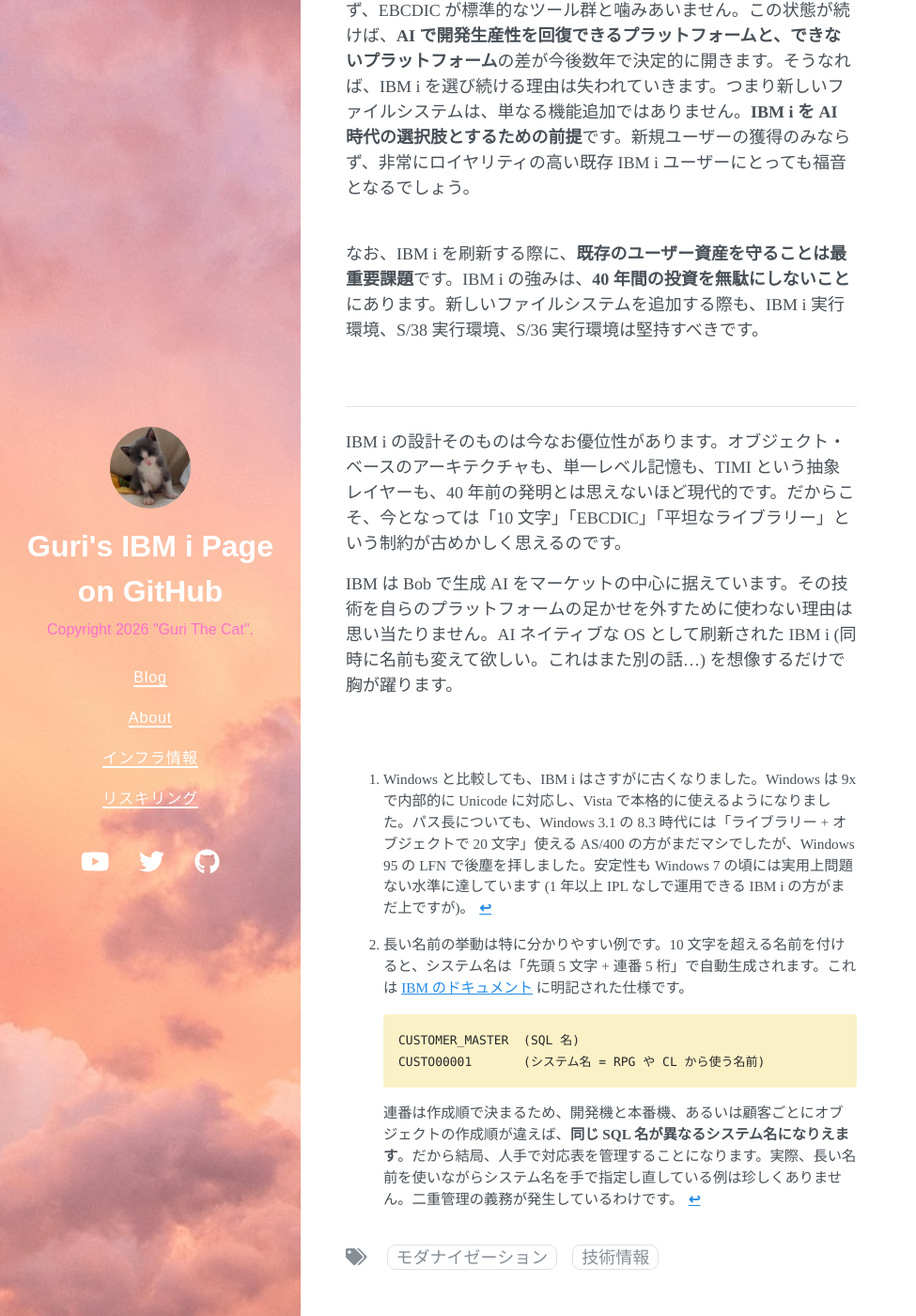
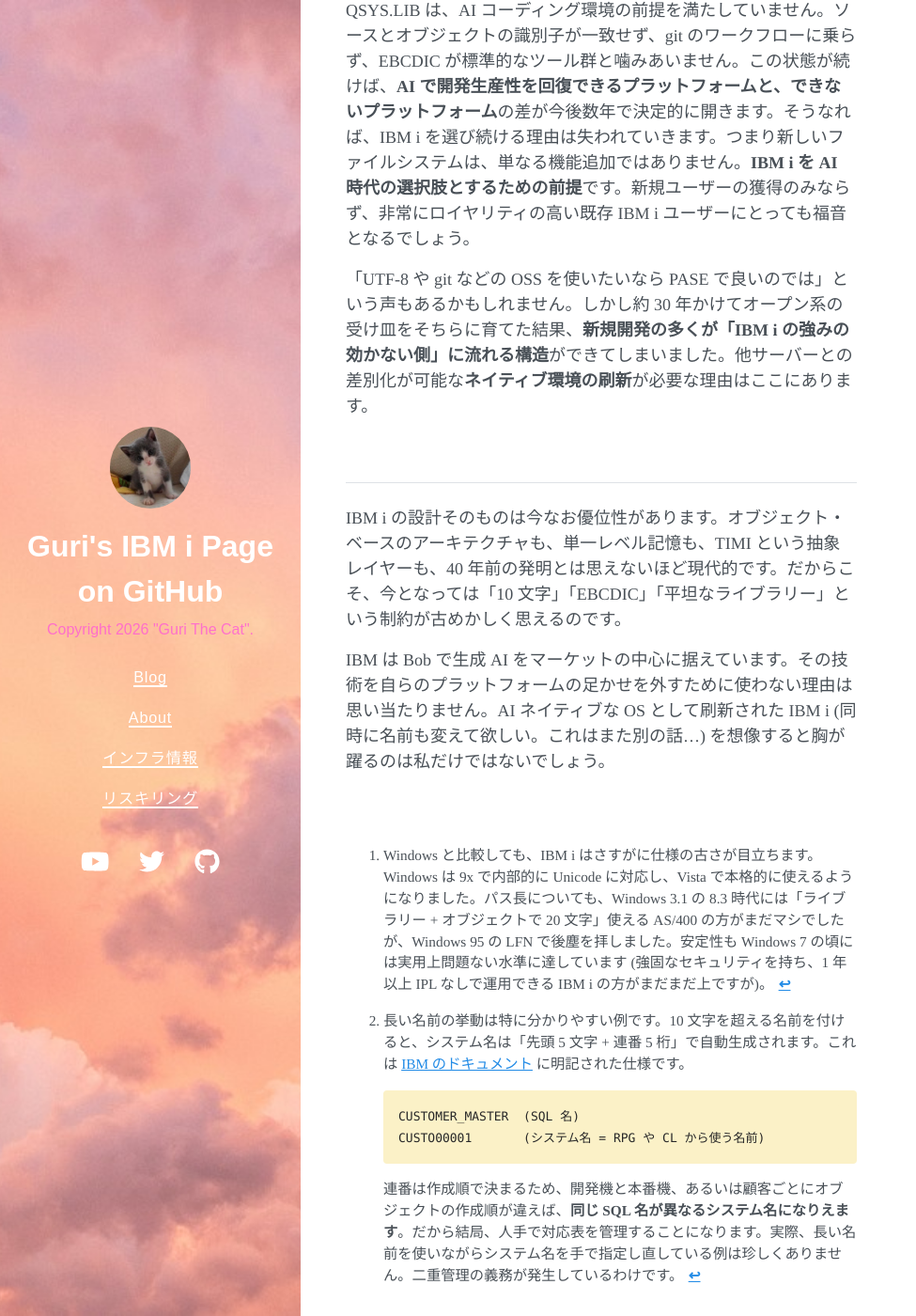
Before and after one commit to GuriCat/GuriPages, a Jekyll site: the page built from _posts/2026-09-01-IBM i の将来.markdown, in a window 1280 px wide and 1400 px high, scrolled down 3748 px. Shown: the whole window at 94% size, without its empty margins (0-975 px from the left). Built offline with Jekyll 4.4.1, drawn with Linux system fonts in a browser that asks for light colours; nearby versions of some CDN libraries; a script that is not in the unit is left out; some of the changed text lies outside the part shown.

Commit message:
Edit: 記事の表現を推敲し構成を整理
Co-Authored-By: Claude Opus 5 (1M context) <noreply@anthropic.com>

```diff
--- a/_posts/2026-09-01-IBM i の将来.markdown
+++ b/_posts/2026-09-01-IBM i の将来.markdown
@@ -4,7 +4,7 @@ title: "AI ネイティブ時代の IBM i のあるべき姿"
 date: 2026-09-01 00:00:00 +0900
 tags: [モダナイゼーション, 技術情報]
 ---
-IBM i (OS/400) は V3.2/V3.6 の CISC → RISC 移行以来、OS の根源的な機能の拡張はされておらず、今でも S/38 時代からの仕様が制限になっています。AI ネイティブの時代になり、S/38 からの脱却を見直す時期が来たと考えています。
+IBM i (OS/400) は V3.2/V3.6 の CISC → RISC 移行以来、OS の根源的な機能の拡張はされておらず、今でも S/38 時代からの仕様が制限になっています。AI ネイティブの時代になり、このくびきから脱却する時期が来たと考えています。
 
 <hr>
 
@@ -18,7 +18,7 @@ IBM i (OS/400) は V3.2/V3.6 の CISC → RISC 移行以来、OS の根源的な
 - 文字コードが EBCDIC
 - QSYS.LIB という独自の 3 階層ファイルシステム (ライブラリー/オブジェクト.メンバー) による平坦な名前空間
 
-IBM i の強み (安定性・強固なセキュリティ・使いやすさなど)は、いずれも本質的に S/38 (AS/400) 時代から変わっていません。それ自体はすごいことです。一方で、現代の多機種 (およびクラウド) 共存環境において IBM i は少数派であり、上記 3 点を解消して他システムとスムーズに連携することの重要性は年々増しています。その阻害要因となるのが前述の 3 点であり、次のような形で表面化します。
+IBM i の強み (安定性・強固なセキュリティ・使いやすさなど)は、いずれも本質的に S/38 (AS/400) 時代から変わっておらず、それ自体はすばらしいことです。一方で、現代の多機種 (およびクラウド) 共存環境において IBM i は少数派であり、上記 3 点を解消して他システムとスムーズに連携することの重要性は年々増しています。その阻害要因となるのが前述の 3 点であり、例えば次のような形で表面化します。
 
 - 5250 画面や印刷装置、データ連携で UTF-8 がきちんと扱えないケースが多い
 - 長いファイル名のシステムと連携する際、短い PF 名と対応を管理する必要がある
@@ -47,9 +47,9 @@ IBM i の強み (安定性・強固なセキュリティ・使いやすさなど
 - UTF-8 を標準文字コードにし、EBCDIC はレガシー互換のために残して相互運用を可能とする
 - QSYS.LIB は S/38 との互換性のためにそのまま残す。PASE も同様に残す
 
-**IFS** は既に QSYS.LIB、QDLS、root (/) といった複数の名前空間を、それぞれ異なる命名規則のまま並存させています。つまり「**8 個目のファイルシステムを追加**」する、IBM i の設計思想の延長にあります。
+**IFS** は既に QSYS.LIB、QDLS、root (/) といった複数の名前空間を、それぞれ異なる命名規則のまま並存させています。よって、IBM i の設計思想の延長として「**新しいファイルシステムを追加**」し、これにオブジェクトモデルやセキュリティなどの**先進アーキテクチャーを適用**します。
 
-PASE は AIX の成果物から派生しているので、開発・コスト負担が小さい有用な仕組みです。しかし約 30 年かけてオープン系の受け皿をそちらに育てた結果、**新しい開発が全部「強みの効かない側」に流れる構造**ができてしまいました。他サーバーとの差別化が可能な**ネイティブ環境の刷新**が必要な理由はここにあります。
+IBM i ユーザーにとって、**既存の IT 資産を守ることは最重要事項**です。新しいファイルシステムを追加する際も、IBM i 実行環境、S/38 実行環境、S/36 実行環境は堅持すべきです。PASE は AIX の成果物から派生した、開発 W/L やコスト負担が小さい有用な仕組みであり、これも維持すべきでしょう。
 
 <br>
 
@@ -62,7 +62,7 @@ PASE は AIX の成果物から派生しているので、開発・コスト負
 |1994 (V3R1)|IFS|異なる命名規則の名前空間を統合する枠組みを新設|
 |1995 (V3R6)|CISC → RISC|TIMI の下 (VLIC) を全面的に書き換え|
 
-**S/36・S/38 環境**は今も生きています。S/38 は 1978 年、S/36 は 1983 年の製品です。IBM は **40 年以上前のマシンの実行環境を、今も維持し続けている**わけです。しかも異アーキテクチャの完全模倣という意味では、今回提案する内容より難易度が高かったと思われます。
+**S/36・S/38 環境**は今も生きています。S/38 は 1978 年、S/36 は 1983 年の製品です。IBM は **40 年以上前のマシンの実行環境を、今も維持し続けている**わけです。しかも異アーキテクチャの完全模倣という意味では、今回提案する内容より難易度が高かった可能性すらあります。
 
 **CISC → RISC 移行**は、下層を総取り替えしながら上位互換を完全に保った実例です。既存のオブジェクトは再コンパイルなしでそのまま動きました。互換環境をこれまでと全く同じに動かすことは、IBM にとって実績のある作業です。
 
@@ -73,7 +73,7 @@ PASE は AIX の成果物から派生しているので、開発・コスト負
 
 <br>
 
-では、なぜ 30 年間にわたって名前空間・文字コード・オブジェクトモデルという根幹部分に本質的な改修がなされていないのでしょうか。個人的には、過去の事例からコストと需要のバランスと推測しています。IBM の 1 サーバー OS である IBM i に、潤沢な予算を手当てするのはビジネス的に難しかったのかもしれません。
+では、なぜ 30 年間にわたって名前空間・文字コード・オブジェクトモデルという根幹部分に本質的な改修がなされていないのでしょうか。個人的には、過去の経験からコストと需要(売上)のバランスを考慮した上の判断と推測しています。これまでは、IBM の 1 サーバー OS である IBM i に、潤沢な予算を手当てするのはビジネス的に難しかったのかもしれません。
 
 この状況を変えたのが**生成 AI**です。IBM が推進する Bob などの生成 AI を活用すれば、阻害要因が解消され、継続したビジネスが可能になるでしょう。
 
@@ -85,19 +85,18 @@ IBM i の実装言語を実際に調べてみました。TIMI より下の SLIC
 
 IBM i ユーザーにとって最大の課題の一つが開発者の高齢化と不足です。**生成 AI はその直接の解**になりえます。ところが現状の QSYS.LIB は、AI コーディング環境の前提を満たしていません。ソースとオブジェクトの識別子が一致せず、git のワークフローに乗らず、EBCDIC が標準的なツール群と噛みあいません。この状態が続けば、**AI で開発生産性を回復できるプラットフォームと、できないプラットフォーム**の差が今後数年で決定的に開きます。そうなれば、IBM i を選び続ける理由は失われていきます。つまり新しいファイルシステムは、単なる機能追加ではありません。**IBM i を AI 時代の選択肢とするための前提**です。新規ユーザーの獲得のみならず、非常にロイヤリティの高い既存 IBM i ユーザーにとっても福音となるでしょう。
 
-<br>
-なお、IBM i を刷新する際に、**既存のユーザー資産を守ることは最重要課題**です。IBM i の強みは、**40 年間の投資を無駄にしないこと**にあります。新しいファイルシステムを追加する際も、IBM i 実行環境、S/38 実行環境、S/36 実行環境は堅持すべきです。
+「UTF-8 や git などの OSS を使いたいなら PASE で良いのでは」という声もあるかもしれません。しかし約 30 年かけてオープン系の受け皿をそちらに育てた結果、**新規開発の多くが「IBM i の強みの効かない側」に流れる構造**ができてしまいました。他サーバーとの差別化が可能な**ネイティブ環境の刷新**が必要な理由はここにあります。
 
 <br>
 <hr>
 
 IBM i の設計そのものは今なお優位性があります。オブジェクト・ベースのアーキテクチャも、単一レベル記憶も、TIMI という抽象レイヤーも、40 年前の発明とは思えないほど現代的です。だからこそ、今となっては「10 文字」「EBCDIC」「平坦なライブラリー」という制約が古めかしく思えるのです。
 
-IBM は Bob で生成 AI をマーケットの中心に据えています。その技術を自らのプラットフォームの足かせを外すために使わない理由は思い当たりません。AI ネイティブな OS として刷新された IBM i (同時に名前も変えて欲しい。これはまた別の話...) を想像するだけで胸が躍ります。
+IBM は Bob で生成 AI をマーケットの中心に据えています。その技術を自らのプラットフォームの足かせを外すために使わない理由は思い当たりません。AI ネイティブな OS として刷新された IBM i (同時に名前も変えて欲しい。これはまた別の話...) を想像すると胸が躍るのは私だけではないでしょう。
 
 <br>
 
-[^1]: Windows と比較しても、IBM i はさすがに古くなりました。Windows は 9x で内部的に Unicode に対応し、Vista で本格的に使えるようになりました。パス長についても、Windows 3.1 の 8.3 時代には「ライブラリー + オブジェクトで 20 文字」使える AS/400 の方がまだマシでしたが、Windows 95 の LFN で後塵を拝しました。安定性も Windows 7 の頃には実用上問題ない水準に達しています (1 年以上 IPL なしで運用できる IBM i の方がまだ上ですが)。
+[^1]: Windows と比較しても、IBM i はさすがに仕様の古さが目立ちます。Windows は 9x で内部的に Unicode に対応し、Vista で本格的に使えるようになりました。パス長についても、Windows 3.1 の 8.3 時代には「ライブラリー + オブジェクトで 20 文字」使える AS/400 の方がまだマシでしたが、Windows 95 の LFN で後塵を拝しました。安定性も Windows 7 の頃には実用上問題ない水準に達しています (強固なセキュリティを持ち、1 年以上 IPL なしで運用できる IBM i の方がまだまだ上ですが)。
 
 
 [^2]: 長い名前の挙動は特に分かりやすい例です。10 文字を超える名前を付けると、システム名は「先頭 5 文字 + 連番 5 桁」で自動生成されます。これは [IBM のドキュメント](https://www.ibm.com/docs/en/i/7.2.0?topic=files-using-long-names){:target="_blank"} に明記された仕様です。
```
